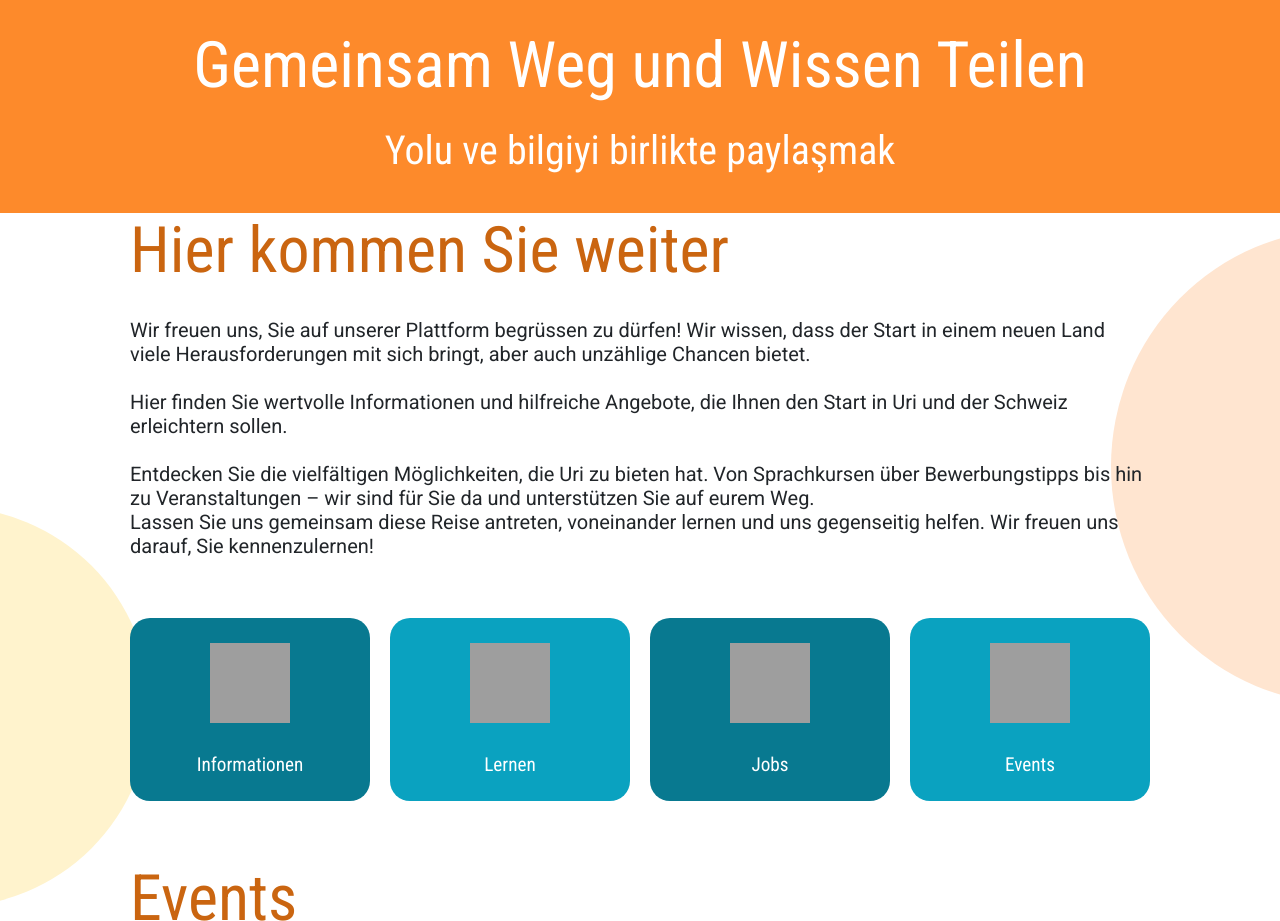
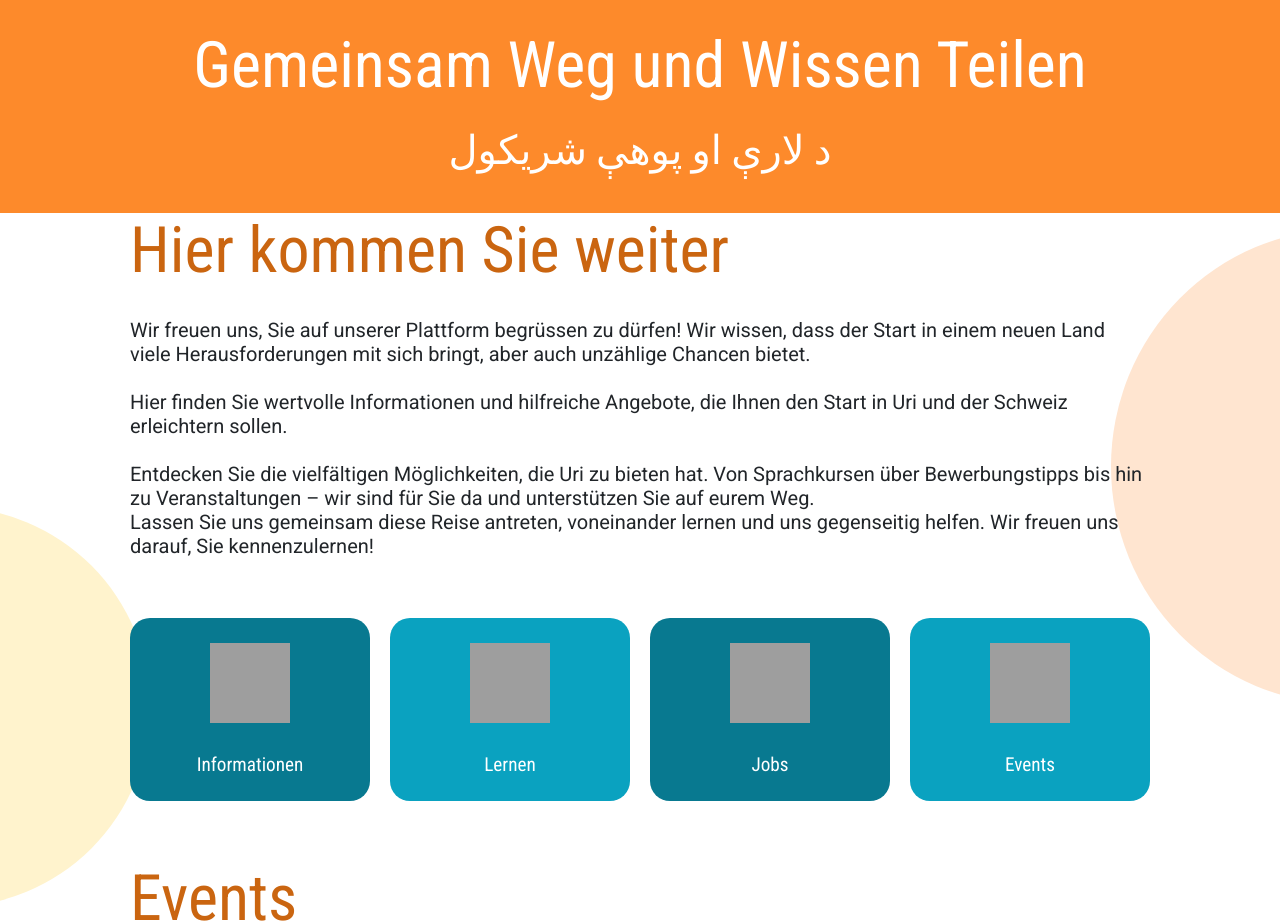
Before and after one commit to cumathka/integrationmonitor, a Vue app in the folder frontend/: page / in a window 1280 px wide. Shown: the part 880-1801 px from the top of the page. Built offline with nearby package versions, Linux system fonts and the light colour scheme; grey boxes are pictures that could not be loaded; a web font is replaced by a local one.

Commit message:
different lang slogan created

```diff
--- a/frontend/src/components/HeroSection.vue
+++ b/frontend/src/components/HeroSection.vue
@@ -10,7 +10,7 @@
         <div class="hero-overlay">
           <div class="hero-text">
             <h1 class="hero-title">Gemeinsam Weg und Wissen Teilen</h1>
-            <p class="hero-subtitle">Yolu ve bilgiyi birlikte paylaşmak</p>
+            <p class="hero-subtitle" :key="currentIndex">{{ translations[currentIndex].text }}</p>
           </div>
         </div>
       </div>
@@ -19,7 +19,36 @@
 
   <script>
   export default {
-    name: 'HeroSection'
+    name: 'HeroSection',
+    data() {
+      return {
+        currentIndex: 0,
+        rotateInterval: null,
+        translations: [
+          { lang: 'tr', text: 'Yolu ve bilgiyi birlikte paylaşmak' },
+          { lang: 'ar', text: 'مشاركة الطريق والمعرفة معا' },
+          { lang: 'fa', text: 'به اشتراک گذاشتن راه و دانش با یکدیگر' },
+          { lang: 'ps', text: 'د لارې او پوهې شریکول' },
+          { lang: 'ti', text: 'መንገድን ፍልጠትን ብሓባር ምክፋል' },
+          { lang: 'so', text: 'Wadajir u wadaagista wadada iyo aqoonta' },
+          { lang: 'ur', text: 'راستہ اور علم کا مشترکہ اشتراک' },
+          { lang: 'ku', text: 'Rê û zanînê bi hev re parve bikin' },
+          { lang: 'am', text: 'መንገድና እውቀትን በአንድነት መካፈል' },
+          { lang: 'sw', text: 'Kushiriki njia na maarifa pamoja' }
+        ]
+      }
+    },
+    mounted() {
+      this.rotateInterval = setInterval(this.rotateText, 1500);
+    },
+    methods: {
+      rotateText() {
+        this.currentIndex = (this.currentIndex + 1) % this.translations.length;
+      }
+    },
+    beforeUnmount() {
+      clearInterval(this.rotateInterval);
+    }
   }
   </script>
 
@@ -77,6 +106,14 @@
     font-size: var(--text-h3-font-size);
     color: white;
     margin: 0;
+    transition: opacity 0.3s ease;
+    animation: fadeInOut 1.5s ease-in-out;
+  }
+
+  @keyframes fadeInOut {
+    0% { opacity: 0; }
+    20%, 80% { opacity: 1; }
+    100% { opacity: 0; }
   }
 
   /* Responsive adjustments */
```
